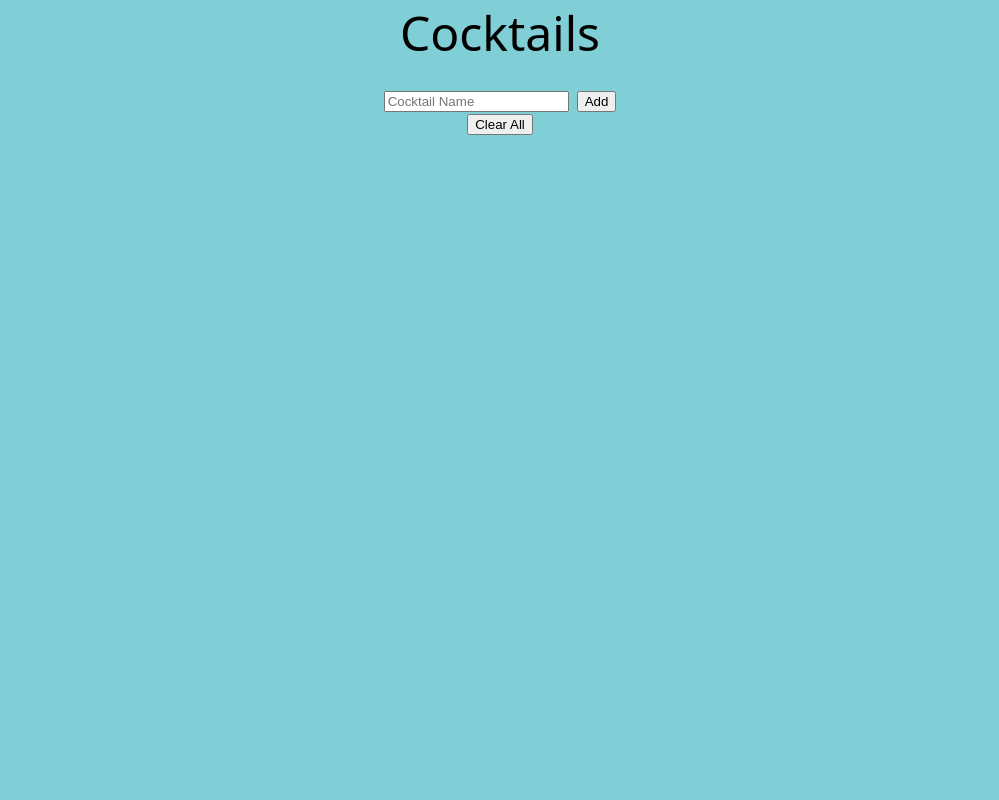
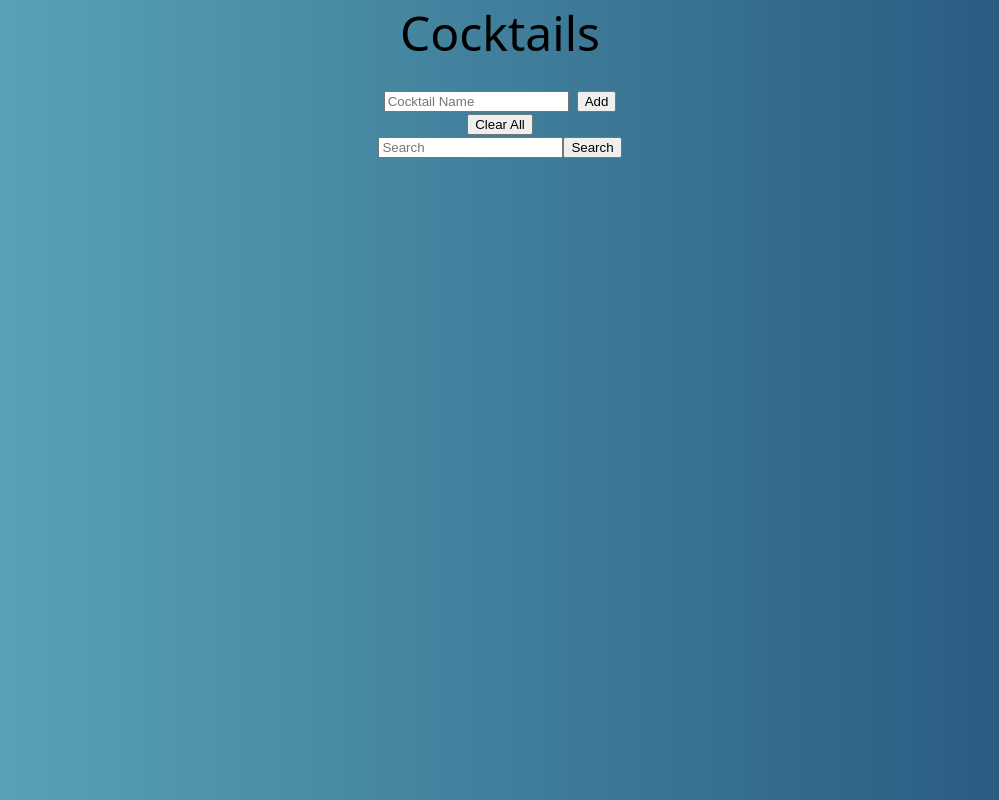
Before and after one commit to cw417/react-practice, a React (Create React App) app in the folder cocktail-app/: page / in a window 1280 px wide. Shown: the whole page, without its empty margins (140-1139 px from the left). Built offline with nearby package versions, Linux system fonts and the light colour scheme.

Commit message:
Implement search function; need to keep old list

```diff
--- a/cocktail-app/src/App.css
+++ b/cocktail-app/src/App.css
@@ -1,5 +1,5 @@
 body {
-  background: #80ced6;
+  background: linear-gradient(to right, #5dacbd, #24527a);
   font-family: system-ui, -apple-system, BlinkMacSystemFont, 'Segoe UI', Roboto, Oxygen, Ubuntu, Cantarell, 'Open Sans', 'Helvetica Neue', sans-serif;
 }
 
--- a/cocktail-app/src/App.js
+++ b/cocktail-app/src/App.js
@@ -7,6 +7,7 @@ function App() {
 
   const [cocktails, setCocktails] = useState([])
   const cocktailNameRef = useRef()
+  const searchRef = useRef()
 
   const LOCAL_STORAGE_KEY = 'cocktailApp.cocktails'
 
@@ -63,14 +64,33 @@ function App() {
     setCocktails(newCocktails)
   }
 
+  function searchIngredients(query, cocktail) {
+    let found = false
+    cocktail.ingredients.forEach(ingredient => {
+      console.log(`searching for ${query} in ${cocktail.name}`)
+      if (ingredient.name.toLowerCase().includes(query)) {
+        found = true
+      }
+    })
+    return found
+  }
+
   function handleKeyPress(event) {
     if (event.keyCode === 13 || event.which === 13) {
       handleAddCocktail()
     }
   }
 
+  function handleSearch() {
+    const query = searchRef.current.value.toLowerCase()
+    const searchResults = cocktails.filter(cocktail =>
+      cocktail.name.toLowerCase().includes(query) || searchIngredients(query, cocktail))
+    setCocktails(searchResults)
+  }
+
   return (
     <>
+      <div className='container--app'>
         <div className='container container--header'>
           <div className='container--header__title'>
             Cocktails
@@ -94,6 +114,12 @@ function App() {
           <div>
             <button onClick={handleClearAll}>Clear All</button>
           </div>
+
+          <div>
+            <input type='text' placeholder='Search' ref={searchRef} />
+            <button onClick={handleSearch}>Search</button>
+          </div>
+
         </div>
 
         <div >
@@ -106,7 +132,7 @@ function App() {
             />
             </div>
         </div>
-
+      </div>
     </>
   );
 }
```
Lines whose indentation alone changed are shown as unchanged.
